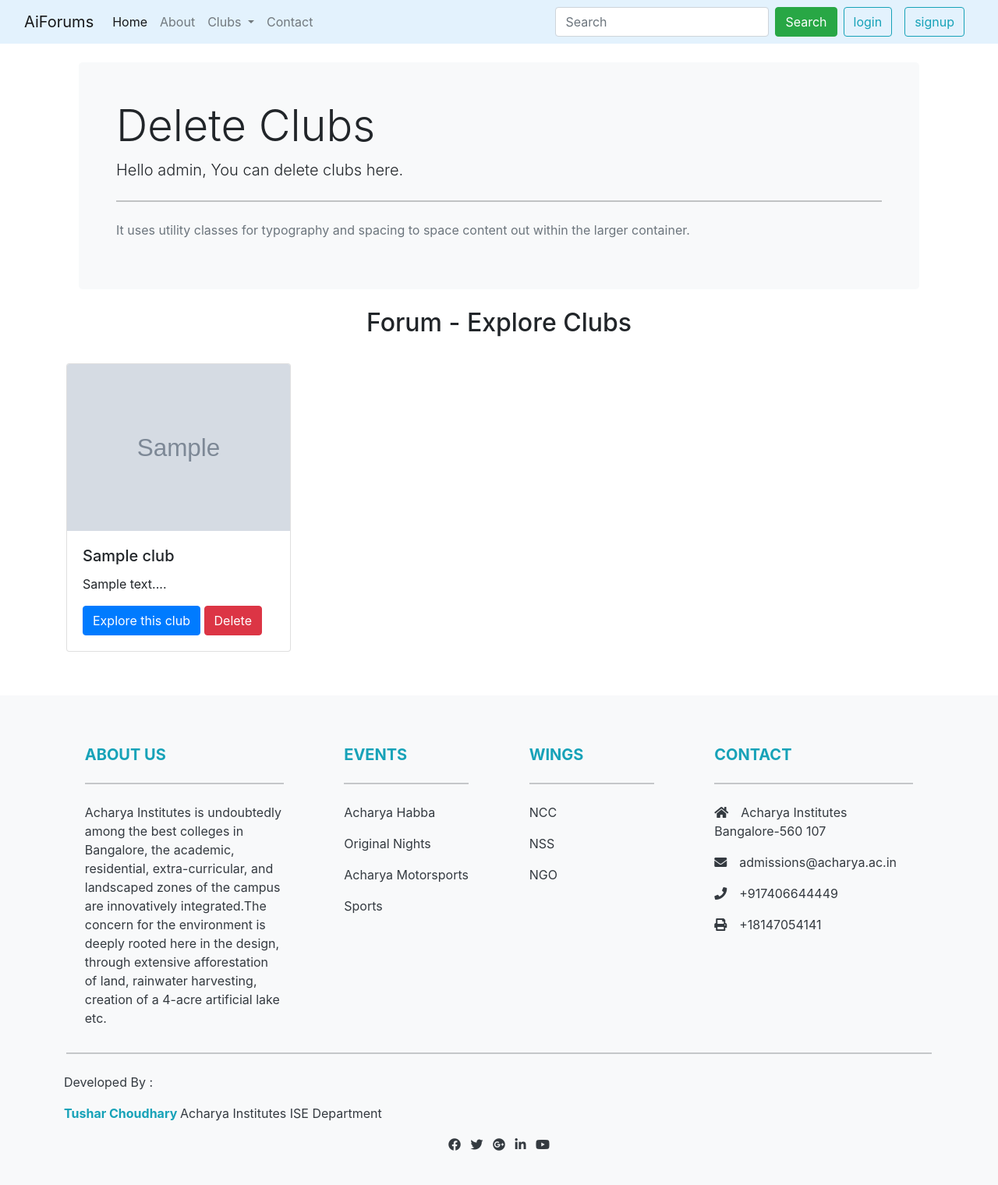
After one commit to tush16/forum, a PHP site: page /deleteclubs.php in a window 1280 px wide. The commit adds this page. Shown: the whole page at 78% size. Run offline with PHP 8.4, Linux system fonts and the light colour scheme; tables that the repository leaves empty or names only in its code hold one stand-in row (values such as "Sample post"); grey boxes marked "Sample" are stand-in pictures; some libraries are stand-ins or nearby versions.

Commit message:
Added delete functionality and triggers, procedures
Delete functionality for admin, triggers and stored procedure concept for retrieving deleted clubs as a archive.

```diff
--- /dev/null
+++ b/deleteclubs.php
@@ -0,0 +1,91 @@
+<?php
+session_start();
+// if (!isset($_SESSION['loggedin']) || $_SESSION['loggedin'] != true) {
+//   header("location: login.php");
+//   exit;
+// }
+?>
+<!doctype html>
+<html lang="en">
+
+<head>
+    <!-- Required meta tags -->
+    <meta charset="utf-8">
+    <meta name="viewport" content="width=device-width, initial-scale=1">
+
+    <!-- Bootstrap CSS -->
+    <link href="https://cdn.jsdelivr.net/npm/bootstrap@5.1.3/dist/css/bootstrap.min.css" rel="stylesheet"
+        integrity="sha384-1BmE4kWBq78iYhFldvKuhfTAU6auU8tT94WrHftjDbrCEXSU1oBoqyl2QvZ6jIW3" crossorigin="anonymous">
+
+    <title>AiForums - A student Community</title>
+</head>
+
+<body>
+    <?php include 'partials/_dbconnect.php'; ?>
+    <?php include 'partials/_navbar.php'; ?>
+
+
+       <!-- club container starts here  -->
+       <div class="container my-4">
+        <div class="bg-light p-5 rounded-lg m-3">
+            <h1 class="display-4">Delete Clubs</h1>
+            <p class="lead">Hello admin, You can delete clubs here.</p>
+            <hr class="my-4">
+            <p class="text-muted">It uses utility classes for typography and spacing to space content out within the larger container.</p>
+        </div>
+    </div>
+
+    <!-- club container starts here  -->
+    <div class="container my-4" >
+        <h2 class="text-center my-4">Forum - Explore Clubs</h2>
+        <div class="row my-4">
+            <!-- fetch all the clubs from database -->
+             <!-- use loop to iterate through the clubs from database -->
+            <?php
+
+             $sql = "SELECT * FROM `clubs`";
+             $result = mysqli_query($conn,$sql);
+             while($row = mysqli_fetch_assoc($result)){
+                //  echo $row['club_id'];
+                //  echo $row['club_name'];
+                $id = $row['club_id'];
+                $clubname = $row['club_name'];
+                $clubdesc = $row['club_description'];
+                $image = $row['image'];
+                $folder = "uploads/".$image;
+                echo '<div class="col-md-4 my-2">
+                <div class="card" style="width: 18rem;">
+                    <img src="'.$folder.'"  class="card-img-top" alt="Image for this club">
+                    <div class="card-body">
+                        <h5 class="card-title">' . $clubname . '</h5>
+                        <p class="card-text">' . substr($clubdesc,0,120) . '...</p>
+                        <a href="threadlist.php?clubid=' . $id . '" class="btn btn-primary">Explore this club</a>
+                        <a href="delete.php?clubid=' . $id . '" class="btn btn-danger">Delete</a>
+
+
+                    </div>
+                </div>
+            </div> ';
+             }
+
+
+             ?>
+
+
+        </div>
+    </div>
+    <?php include 'partials/_footer.php'; ?>
+
+
+
+
+
+    <!-- Option 1: Bootstrap Bundle with Popper -->
+    <script src="https://cdn.jsdelivr.net/npm/bootstrap@5.1.3/dist/js/bootstrap.bundle.min.js"
+        integrity="sha384-ka7Sk0Gln4gmtz2MlQnikT1wXgYsOg+OMhuP+IlRH9sENBO0LRn5q+8nbTov4+1p" crossorigin="anonymous">
+    </script>
+
+
+</body>
+
+</html>
--- a/partials/_navbar.php
+++ b/partials/_navbar.php
@@ -47,6 +47,7 @@ echo ' <nav class="navbar navbar-expand-lg navbar-light"  style="background-colo
         <ul class="dropdown-menu" aria-labelledby="navbarDropdown">
           <li><a class="dropdown-item" href="/forum/test.php">Archived Clubs</a></li>
           <li><a class="dropdown-item" href="/forum/admin.php">Add Clubs</a></li>
+          <li><a class="dropdown-item" href="/forum/deleteclubs.php">Delete Clubs</a></li>
 
          </ul>
       </li>';
--- a/signup.php
+++ b/signup.php
@@ -69,8 +69,8 @@ if ($_SERVER["REQUEST_METHOD"] == "POST") {
     if ($showError) {
         echo ' <div class="alert alert-danger alert-dismissible fade show" role="alert">
         <strong>Error!</strong> ' . $showError . '
-        <button type="button" class="close" data-dismiss="alert" aria-label="Close">
-            <span aria-hidden="true">×</span>
+        <button type="button" class="btn-close" data-bs-dismiss="alert" aria-label="Close">
+
         </button>
     </div> ';
     }
--- a/test.php
+++ b/test.php
@@ -41,7 +41,7 @@ session_start();
 
         <!-- Media object -->
         <?php
-        $sql="CALL `getComments`()";
+        $sql="CALL `getClubArchive`()";
         $result = mysqli_query($conn,$sql);
       //   echo $_SESSION['username'];
 
```
Also changed, not shown: contact.php (+63 -2 lines), delete.php (added, +13 -0 lines), login.php (+11 -6 lines), errorpage.php (added).
